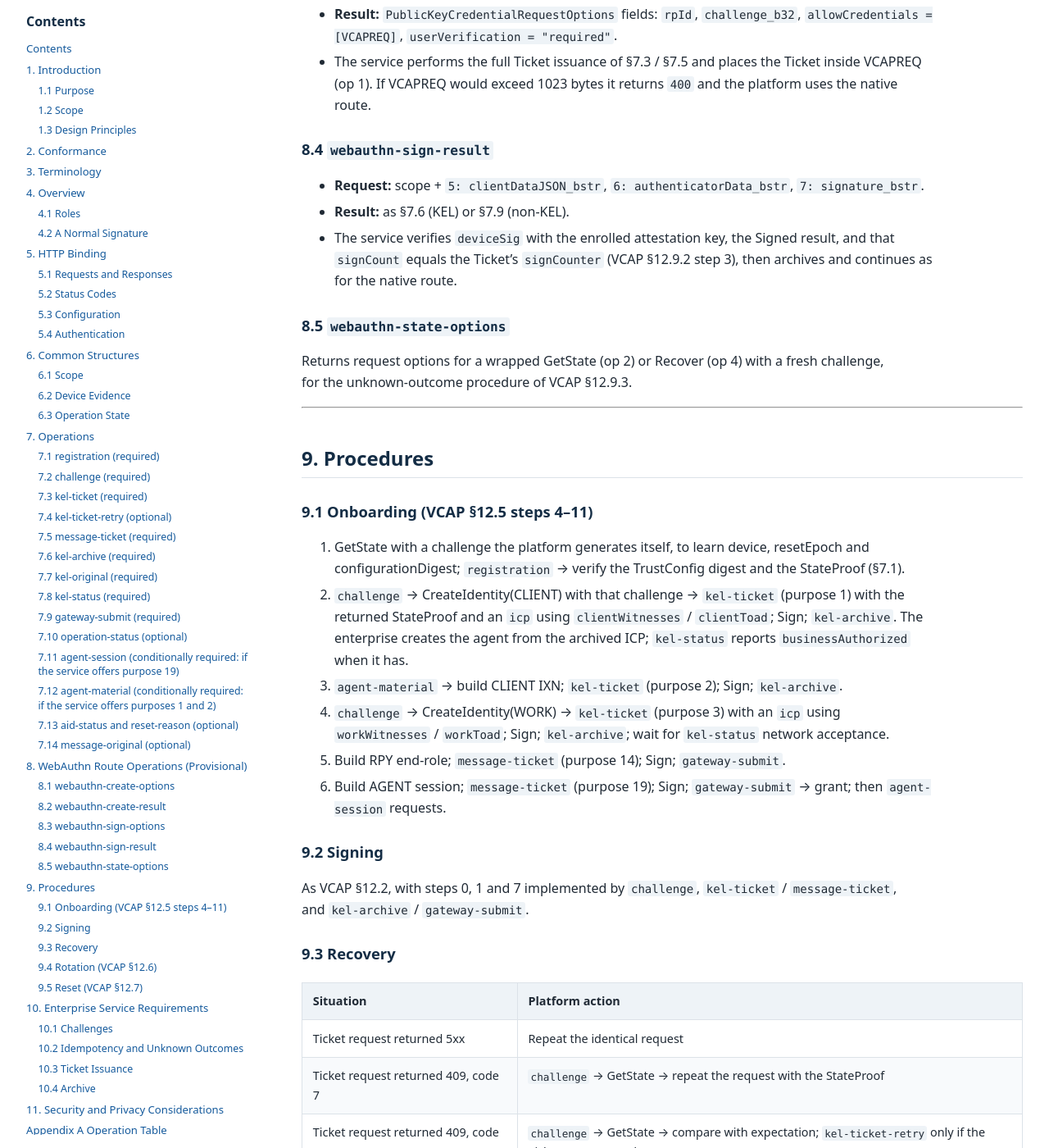
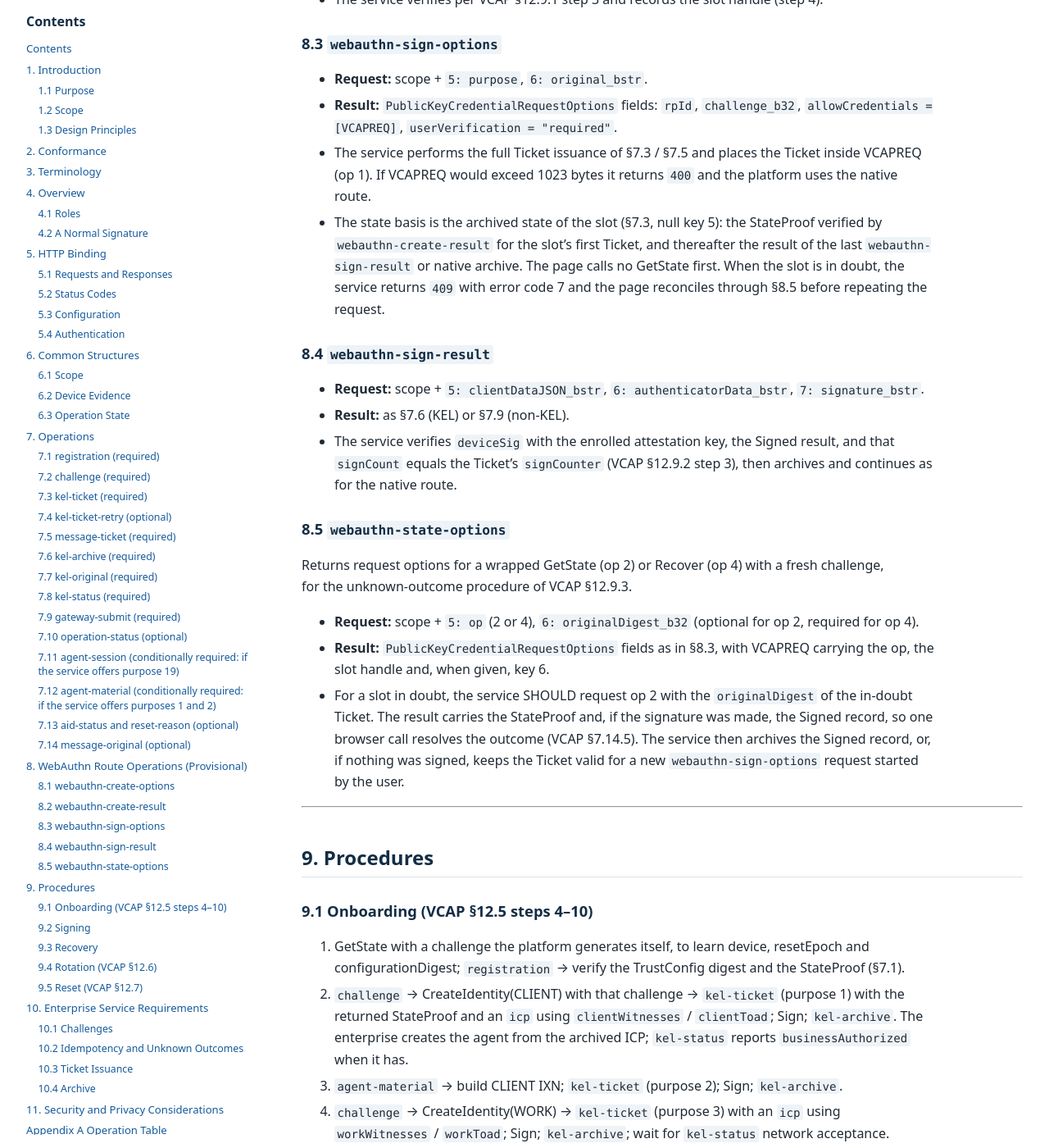
Before and after one commit to vlei-auth/vcap-ei, a Jekyll site: the page built from index.md, in a window 1280 px wide and 1400 px high, scrolled down 13050 px. Shown: the whole window at 82% size. Built offline with Jekyll 4.4.1, drawn with Linux system fonts in a browser that asks for light colours; some of the changed text lies outside the part shown.

Commit message:
Align enterprise WebAuthn recovery and onboarding procedures

```diff
--- a/vcap-ei-1.0.md
+++ b/vcap-ei-1.0.md
@@ -250,6 +250,7 @@ Requests a Ticket for ICP, IXN or ROT.
 - A StateProof in key 5 makes it the state basis; its challenge MUST be one issued by `challenge` (§7.2) for this principal and scope, and the service verifies it with the enrolled attestation public key. A null key 5 selects the enterprise's archived head and counter as the state basis (VCAP §12.8 item 1).
 - An enterprise service MAY require a StateProof for every Ticket, and MAY require one for some requests only (for example the first Ticket of a session, or after any `409`). A service that requires one and receives a null key 5 MUST return `409` with error code 7 (§5.2). A platform MUST then obtain a challenge (§7.2), call GetState and repeat the request with key 5 present.
 - A service that accepts null keys MUST use only its own archived head and counter as the state basis, never values supplied by the platform.
+- A service that implements §8 SHOULD accept a null key 5 for a slot whose archived state is current and not in doubt. On the WebAuthn route each StateProof costs the employee a separate browser call with its own PIN entry and UP, while `webauthn-create-result` and every `webauthn-sign-result` already keep the archived state current (VCAP §12.9).
 - The service MUST perform VCAP §12.8 and VAF §8.2 in full before signing, including SAID recomputation, prior-event and key checks, witness policy and, for ROT, `signerKeyRef = KeyRef(old.next)`.
 - **Idempotency:** a repeated request with identical bytes returns the same Ticket. A different original for a (scope, sequence) that already has a Ticket returns `409` with error code 9.
 
@@ -361,6 +362,7 @@ These operations support VCAP §12.9. The page is served from an RP ID in `webau
 - **Request:** scope + `5: purpose`, `6: original_bstr`.
 - **Result:** `PublicKeyCredentialRequestOptions` fields: `rpId`, `challenge_b32`, `allowCredentials = [VCAPREQ]`, `userVerification = "required"`.
 - The service performs the full Ticket issuance of §7.3 / §7.5 and places the Ticket inside VCAPREQ (op 1). If VCAPREQ would exceed 1023 bytes it returns `400` and the platform uses the native route.
+- The state basis is the archived state of the slot (§7.3, null key 5): the StateProof verified by `webauthn-create-result` for the slot's first Ticket, and thereafter the result of the last `webauthn-sign-result` or native archive. The page calls no GetState first. When the slot is in doubt, the service returns `409` with error code 7 and the page reconciles through §8.5 before repeating the request.
 
 ### 8.4 `webauthn-sign-result`
 
@@ -372,18 +374,23 @@ These operations support VCAP §12.9. The page is served from an RP ID in `webau
 
 Returns request options for a wrapped GetState (op 2) or Recover (op 4) with a fresh challenge, for the unknown-outcome procedure of VCAP §12.9.3.
 
+- **Request:** scope + `5: op` (2 or 4), `6: originalDigest_b32` (optional for op 2, required for op 4).
+- **Result:** `PublicKeyCredentialRequestOptions` fields as in §8.3, with VCAPREQ carrying the op, the slot handle and, when given, key 6.
+- For a slot in doubt, the service SHOULD request op 2 with the `originalDigest` of the in-doubt Ticket. The result carries the StateProof and, if the signature was made, the Signed record, so one browser call resolves the outcome (VCAP §7.14.5). The service then archives the Signed record, or, if nothing was signed, keeps the Ticket valid for a new `webauthn-sign-options` request started by the user.
+
 ---
 
 ## 9. Procedures
 
-### 9.1 Onboarding (VCAP §12.5 steps 4–11)
+### 9.1 Onboarding (VCAP §12.5 steps 4–10)
 
 1. GetState with a challenge the platform generates itself, to learn device, resetEpoch and configurationDigest; `registration` → verify the TrustConfig digest and the StateProof (§7.1).
 2. `challenge` → CreateIdentity(CLIENT) with that challenge → `kel-ticket` (purpose 1) with the returned StateProof and an `icp` using `clientWitnesses` / `clientToad`; Sign; `kel-archive`. The enterprise creates the agent from the archived ICP; `kel-status` reports `businessAuthorized` when it has.
 3. `agent-material` → build CLIENT IXN; `kel-ticket` (purpose 2); Sign; `kel-archive`.
 4. `challenge` → CreateIdentity(WORK) → `kel-ticket` (purpose 3) with an `icp` using `workWitnesses` / `workToad`; Sign; `kel-archive`; wait for `kel-status` network acceptance.
 5. Build RPY end-role; `message-ticket` (purpose 14); Sign; `gateway-submit`.
-6. Build AGENT session; `message-ticket` (purpose 19); Sign; `gateway-submit` → grant; then `agent-session` requests.
+
+Steps 1–5 run in one context: one PIN entry and four UPs, one per signature (VCAP §12.5). The AGENT session is not part of onboarding: when the platform first needs the Agent, it builds an AGENT session, requests it with `message-ticket` (purpose 19), signs it and calls `gateway-submit` → grant, then sends `agent-session` requests.
 
 ### 9.2 Signing
 
```
